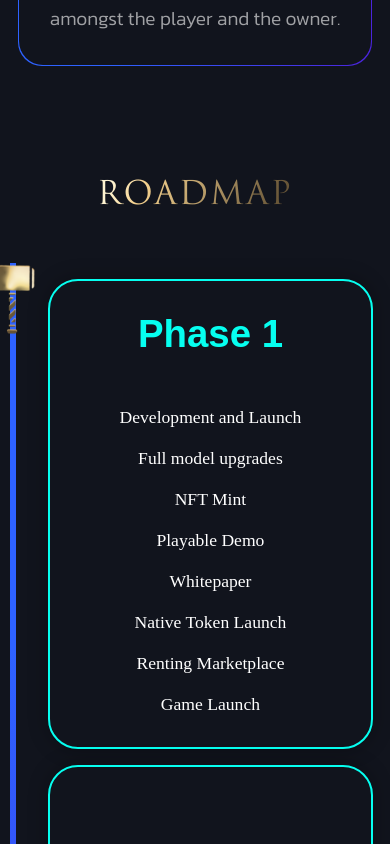
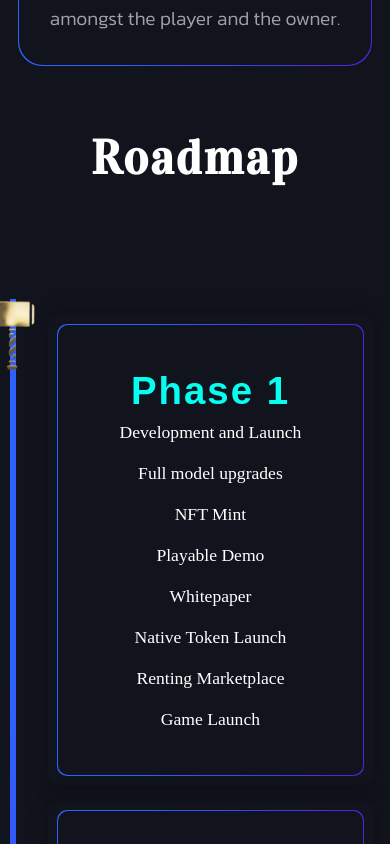
Before and after one commit to sikander-afzaal/thor_remake, a React (Create React App) app: page / in a window 390 px wide. Shown: the part 6160-7004 px from the top of the page. Built offline with nearby package versions, Linux system fonts and the light colour scheme.

Commit message:
first commit

```diff
--- a/src/pages/Home/Roadmap.jsx
+++ b/src/pages/Home/Roadmap.jsx
@@ -23,7 +23,7 @@ function Roadmap() {
       <div className="container-wrapper">
         <div className="roadmap">
           <Fade top>
-            <h1 className="main-head">Roadmap</h1>
+            <h1>Roadmap</h1>
           </Fade>
           <div className="roadmap-content-wrapper">
             <div className="roadmap-content" ref={lineRef}>
@@ -35,6 +35,7 @@ function Roadmap() {
               <Fade>
                 <div className="roadmap-box" ref={box}>
                   <div className="roadmap-box-content left">
+                    <div className="inner-road">
                       <h1 className="margin-bot">Phase 1</h1>
 
                       <div className="right-box">
@@ -49,10 +50,12 @@ function Roadmap() {
                       </div>
                     </div>
                   </div>
+                </div>
               </Fade>
               <Fade delay={200}>
                 <div className="roadmap-box" ref={box2}>
                   <div className="roadmap-box-content right">
+                    <div className="inner-road">
                       <h1>Phase 2</h1>
 
                       <div className="right-box">
@@ -62,16 +65,19 @@ function Roadmap() {
                       </div>
                     </div>
                   </div>
+                </div>
               </Fade>
               <Fade delay={400}>
                 <div className="roadmap-box" ref={box3}>
                   <div className="roadmap-box-content left">
+                    <div className="inner-road">
                       <h1>Phase 3</h1>
 
                       <div className="right-box">
                         <p>Future</p>
                         <p>VR update</p>
                         <p>and more...</p>
+                      </div>
                     </div>
                   </div>
                 </div>
--- a/src/pages/Home/style.css
+++ b/src/pages/Home/style.css
@@ -645,24 +645,14 @@
   min-height: 100vh;
   height: auto;
   padding-bottom: 4rem;
-  margin-top: 5rem;
-  margin-bottom: 2rem;
+  margin-top: 10rem;
+  margin-bottom: 6rem;
 }
-.main-head {
+.roadmap h1 {
   font-size: 3rem;
-  background: linear-gradient(
-    112.98deg,
-    #fff4d1 8.47%,
-    #f5d28f 23.3%,
-    #675537 91.31%
-  );
-  -webkit-background-clip: text;
-  -webkit-text-fill-color: transparent;
-  background-clip: text;
-  text-fill-color: transparent;
-  font-family: "h1", serif !important;
-  font-weight: 400;
-  text-transform: uppercase;
+  color: #ffffff;
+  font-family: "Vidaloka", serif !important;
+  font-weight: bold;
   letter-spacing: 2px;
   text-align: center;
 }
@@ -743,16 +733,35 @@
   top: 50%;
   transform: translateY(-50%);
   width: 415px;
-  padding: 35px;
+
   height: 470px;
-  border-radius: 30px;
   box-shadow: 0px 0px 20px 0px rgb(0 0 0 / 30%);
-  overflow: hidden;
+  /* overflow: hidden; */
+
+  border-radius: 10px;
+}
+
+.inner-road {
+  height: 100%;
+  width: 100%;
   display: flex;
   justify-content: space-evenly;
   align-items: center;
   flex-direction: column;
-  border: 2px solid #06fff0;
+  background-color: #11141d;
+  padding: 35px;
+  border-radius: 10px;
+}
+.roadmap-box-content::after {
+  position: absolute;
+  top: -1px;
+  bottom: -1px;
+  left: -1px;
+  right: -1px;
+  background: linear-gradient(90deg, #2e62ff 26.2%, #4b24dc 100%);
+  content: "";
+  z-index: -1;
+  border-radius: 10px;
 }
 .bold-underline {
   font-weight: bold;
@@ -771,10 +780,9 @@
   color: white;
 }
 .roadmap-box-content h1 {
-  color: #06fff0 !important;
+  color: #06fff0;
   font-family: "Montserrat", sans-serif !important;
   font-weight: 700;
-  font-size: 3rem;
 }
 .margin-bot {
   margin-bottom: 1.5rem;
@@ -793,7 +801,6 @@
   left: 0;
   right: 0;
   bottom: 0;
-  /* background-color: red; */
   background: #0a1f3a78;
   opacity: 1;
   -webkit-backdrop-filter: blur(100px);
@@ -825,14 +832,11 @@
 
 .hammer img {
   z-index: 3;
-  max-width: 100%;
   opacity: 1;
   position: relative;
+  max-width: 100%;
 }
 
-.dark-blue {
-  color: black;
-}
 /* ROADMAP ENDS */
 @media (max-width: 1400px) {
   .roadmap-box-content {
@@ -849,6 +853,23 @@
   }
   .roadmap-box-content {
     width: 300px;
+  }
+  .inner-road {
+    position: relative;
+  }
+  .roadmap-box-content::after {
+    display: none;
+  }
+  .inner-road::after {
+    position: absolute;
+    top: -1px;
+    bottom: -1px;
+    left: -1px;
+    right: -1px;
+    background: linear-gradient(90deg, #2e62ff 26.2%, #4b24dc 100%);
+    content: "";
+    z-index: -1;
+    border-radius: 10px;
   }
   .roadmap-wrapper {
     margin-top: 0;
@@ -898,7 +919,7 @@
     text-align: center;
     gap: 30px;
     transform: none;
-    z-index: 100000 !important;
+    z-index: 2 !important;
     /* position: relative; */
   }
 
@@ -935,19 +956,10 @@
   }
 
   .roadmap-wrapper {
-    margin-bottom: 0rem;
-    margin-top: 5rem;
-  }
-  .roadmap-content {
-    margin-top: 3rem;
+    margin-bottom: 4rem;
   }
 }
-@media (max-width: 716px) {
-  .roadmap-wrapper {
-    margin-bottom: 0rem;
-    margin-top: 3rem;
-  }
-}
+
 @media (max-width: 500px) {
   .roadmap-box {
     width: 100%;
```
Lines whose indentation alone changed are shown as unchanged.
